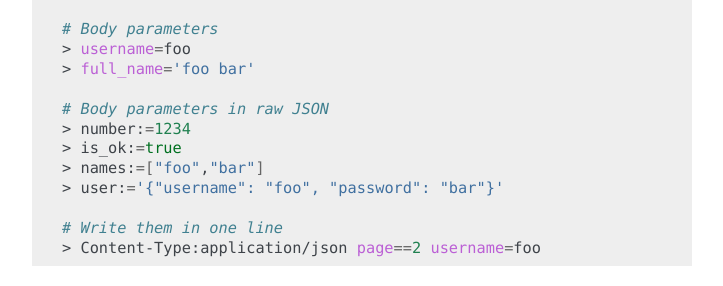
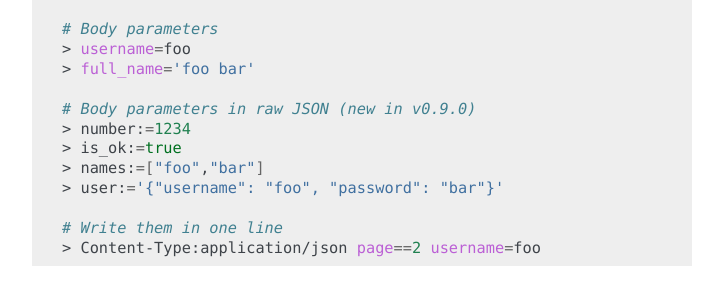
Before and after one commit to ihordev95/http-prompt, a Sphinx documentation site: the page built from docs/user-guide.rst, in a window 1280 px wide and 900 px high, scrolled down 1147 px. Shown: the part 160-446 px from the top of the window, without its empty margins (388-1111 px from the left). Built offline with Sphinx 7.4.7, drawn with Linux system fonts in a browser that asks for light colours.

Commit message:
Add version note

```diff
--- a/docs/user-guide.rst
+++ b/docs/user-guide.rst
@@ -69,7 +69,7 @@ The following are all valid:
     > username=foo
     > full_name='foo bar'
 
-    # Body parameters in raw JSON
+    # Body parameters in raw JSON (new in v0.9.0)
     > number:=1234
     > is_ok:=true
     > names:=["foo","bar"]
```
